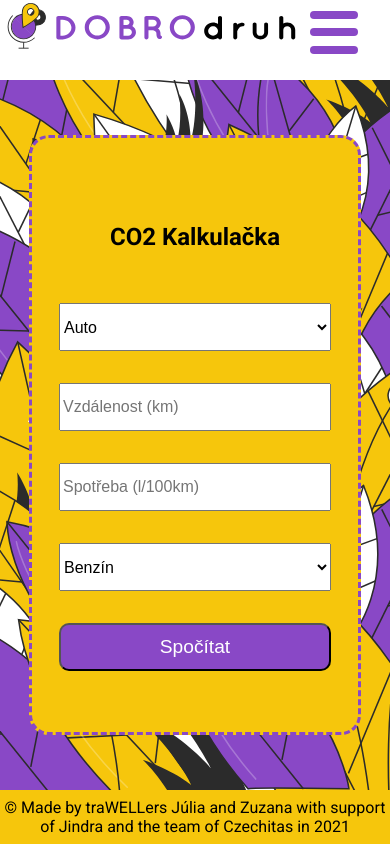
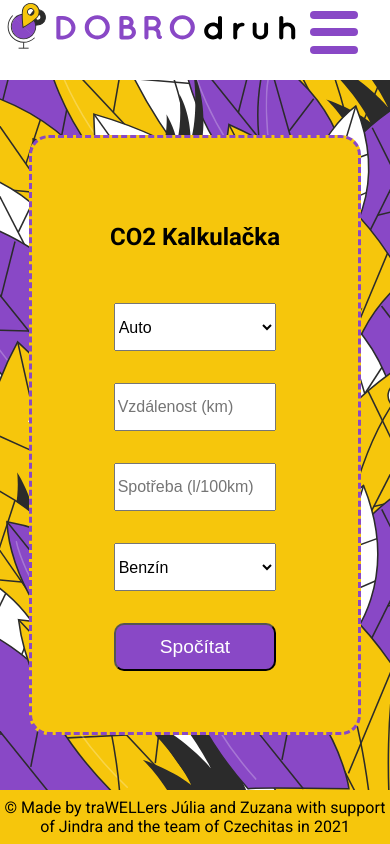
Before and after one commit to franozuz/DOBROdruh, a React app: page /calculator in a window 390 px wide. Built offline with nearby package versions, Linux system fonts and the light colour scheme.

Commit message:
responsivity calculator

```diff
--- a/src/CO2Calculator/Calculator/style.css
+++ b/src/CO2Calculator/Calculator/style.css
@@ -50,7 +50,7 @@
   }
 }
 
-@media (max-width: 400px) {
+@media (max-width: 650px) {
   .calculator-form {
     background: #f6c60c;
     max-width: 85%;
@@ -60,6 +60,6 @@
   .calculator-form > input,
   .calculator-form > select,
   .btn-calculator {
-    max-width: 17rem;
+    max-width: 50%;
   }
 }
--- a/src/CO2Calculator/Result/style.css
+++ b/src/CO2Calculator/Result/style.css
@@ -46,7 +46,7 @@
   color: black;
 }
 
-@media (max-width: 400px) {
+@media (max-width: 650px) {
   .calculator-result {
     background: #f6c60c;
     max-width: 90%;
@@ -60,7 +60,7 @@
 
   .btn-result1,
   .btn-result2 {
-    width: 8rem;
+    max-width: 8rem;
     margin-left: 0;
   }
 }
--- a/src/Home/index.jsx
+++ b/src/Home/index.jsx
@@ -41,7 +41,7 @@ const Home = () => {
             ukazatel, který udává množství emisí CO2 vyprodukovaných během
             jednotlivých lidských aktivit. V rámci turismu má největší podíl na
             emisích právě transport. Ten je odpovědný za 49% globální uhlíkové
-            stopy turizmu. Chceš vědět, jakou stopu na naší planetě zanechá
+            stopy turismu. Chceš vědět, jakou stopu na naší planetě zanechá
             tvoje příští cesta? Spočítej si to pomocí naší kalkulačky volba
             dopravního prostředku také definuje množství vyprodukovaného CO2.
           </p>
--- a/src/Home/style.css
+++ b/src/Home/style.css
@@ -138,8 +138,8 @@
   }
 }
 
-@media (max-width: 400px) {
+@media (max-width: 650px) {
   .home__calculator > .calculator-input {
-    max-width: 100%;
+    max-width: 80%;
   }
 }
```
